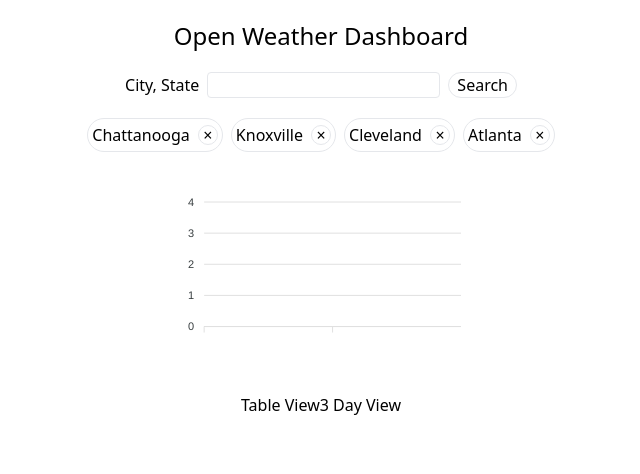
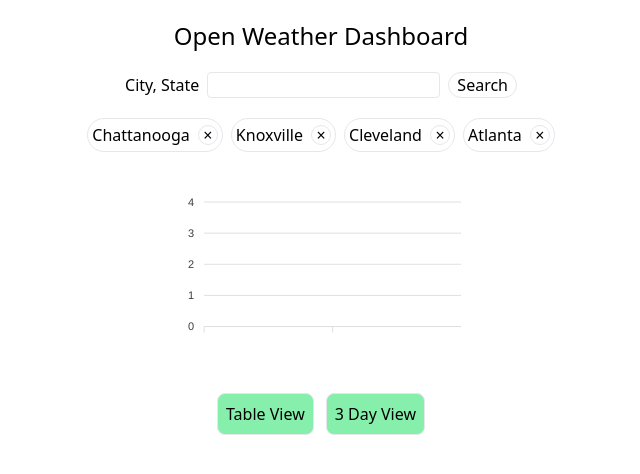
Before and after one commit to CharlesTaylor7/open-weather-dashboard, a React (Vite) app: page / in a window 1280 px wide. Shown: the top 474 px of the page, without its empty margins (319-959 px from the left). Built offline with nearby package versions, Linux system fonts and the light colour scheme.

Commit message:
Mockup view button toggles

```diff
--- a/src/components/Mockup.tsx
+++ b/src/components/Mockup.tsx
@@ -18,12 +18,24 @@ export default function Mockup() {
         <Pill label="Atlanta" />
       </div>
       <TimeSeriesLineChart data={[]} />
-      <div>
-        <button>Table View</button>
-        <button>3 Day View</button>
+      <div className="flex gap-3" >
+        <ButtonToggle label="Table View"/>
+        <ButtonToggle label="3 Day View"/>
       </div>
     </div>
   );
+}
+
+type ButtonToggleProps = {
+  label: string;
+}
+
+function ButtonToggle(props: ButtonToggleProps) {
+  return (
+    <button className="bg-green-300 p-2 border rounded-lg">
+      {props.label}
+    </button>
+  )
 }
 
 
```
